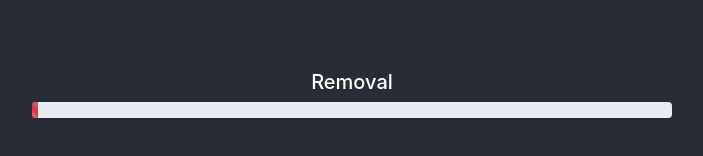
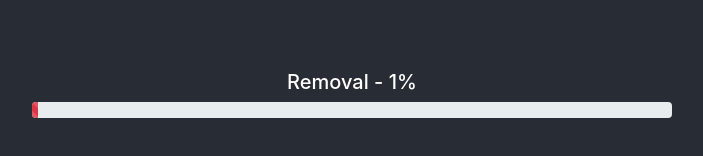
Before and after one commit to chris-bryant/the-countdown, a React (Create React App) app: page / in a window 1280 px wide. Shown: the part 306-462 px from the top of the page, without its empty margins (288-991 px from the left). Built offline with nearby package versions, Linux system fonts and the light colour scheme.

Commit message:
Added a percentage.

```diff
--- a/src/App.js
+++ b/src/App.js
@@ -13,7 +13,7 @@ class App extends Component {
     return (
       <div className="App">
         <div>
-          <h5>Removal</h5>
+          <h5>Removal - {percentDone}%</h5>
           <Progress striped color="danger" value={percentDone} />
         </div>
       </div>
```
